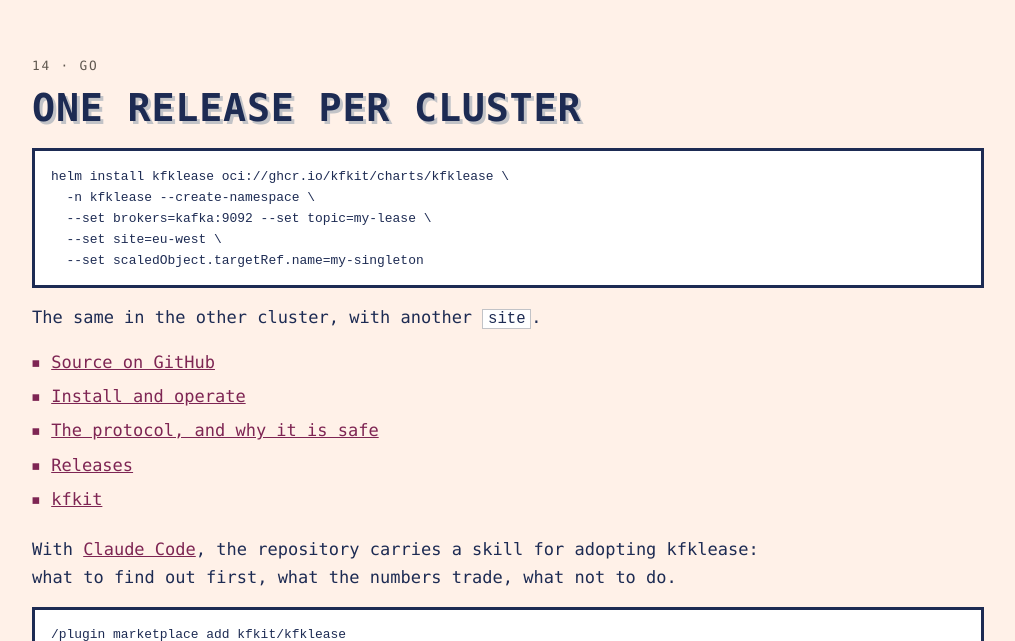
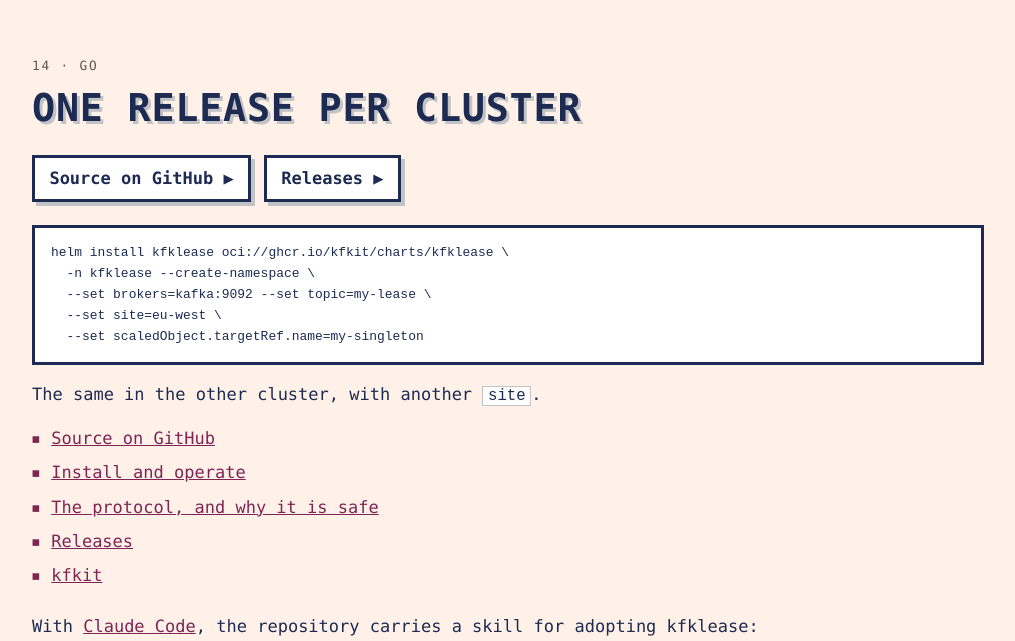
Before and after one commit to kfkit/kfklease, a plain HTML site: page docs/index.html in a window 1280 px wide. Shown: the part 11359-12000 px from the top of the page, without its empty margins (132-1147 px from the left). Drawn offline with Linux system fonts and the light colour scheme.

Commit message:
docs: the page ends with the repository (#62)

```diff
--- a/docs/index.html
+++ b/docs/index.html
@@ -99,6 +99,16 @@
     .controls > div:nth-child(n) { justify-content: flex-start; }
     .readout { grid-template-columns: 1fr; }
   }
+  /* The way out at the end: the repository and the releases, as buttons. */
+  .cta { display: flex; flex-wrap: wrap; gap: .8rem; margin: .4rem 0 1.4rem; }
+  a.cta-link {
+    display: inline-block; font-weight: 700; text-decoration: none; color: var(--fg);
+    background: var(--panel); border: 3px solid var(--fg); padding: .45rem .9rem;
+    box-shadow: 4px 4px 0 var(--rule);
+  }
+  a.cta-link:hover { background: var(--accent); color: var(--bg); }
+  a.cta-link:active { transform: translate(4px, 4px); box-shadow: none; }
+  a.cta-link:focus-visible { outline: 3px solid var(--key); outline-offset: 2px; }
 </style>
 </head>
 <body>
@@ -309,6 +319,10 @@
 <section class="slide" id="s15">
   <p class="kicker">14 &middot; go</p>
   <h2>One release per cluster</h2>
+  <p class="cta">
+    <a class="cta-link" href="https://github.com/kfkit/kfklease">Source on GitHub &#9654;</a>
+    <a class="cta-link" href="https://github.com/kfkit/kfklease/releases">Releases &#9654;</a>
+  </p>
 <pre><code>helm install kfklease oci://ghcr.io/kfkit/charts/kfklease \
   -n kfklease --create-namespace \
   --set brokers=kafka:9092 --set topic=my-lease \
@@ -336,6 +350,7 @@
   Written and maintained by <a rel="me" href="https://www.linkedin.com/in/ivan-abramov-8605078/">Ivan Abramov</a>.
   Apache-2.0. Apache Kafka&reg; is a registered trademark of The Apache Software Foundation;
   kfkit is not affiliated with or endorsed by the ASF.
+  Source: <a href="https://github.com/kfkit/kfklease">github.com/kfkit/kfklease</a>.
 </footer>
 
 <nav class="pager" aria-label="Slides">
```
